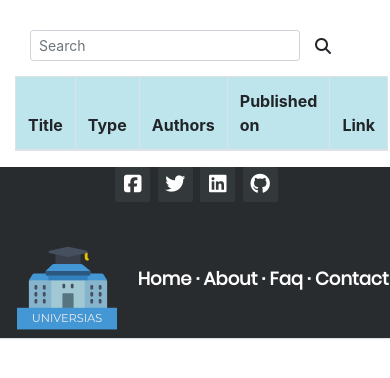
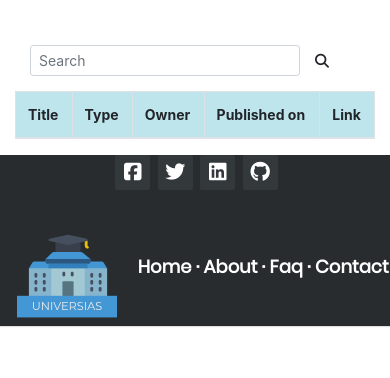
Before and after one commit to Elcaveman/Universias, a Django app: page /posts/ in a window 390 px wide. Shown: the part 76-454 px from the top of the page. Run offline with Django 3.2, Linux system fonts and the light colour scheme; the visitor is signed in with stand-in values (Sample User, id 1); data that the repository does not hold is empty; some libraries are stand-ins or nearby versions.

Commit message:
responsiveness + profile table + delete fun fixes

```diff
--- a/library/templates/library/posts_table.html
+++ b/library/templates/library/posts_table.html
@@ -3,20 +3,20 @@
 {% block posts_table %}
 
 <div class="table container" style="padding-top: 15px!important;">
-  <form class="form-inline active-cyan-4">
+  <form class="form-inline active-cyan-4 bis">
     {% csrf_token %}
     <input class="form-control form-control-sm mr-10 w-75" type="text" placeholder="Search"
       aria-label="Search" style="margin: 15px!important;" id="search_input">
     <i class="fas fa-search" aria-hidden="true"></i>
   </form>
-    <table class="table table-bordered">
+    <table class="table table-bordered bis">
       <thead>
         <tr class="table-info">
-          <th data-column="title" data-order="desc">Title</th>
-          <th data-column="type" data-order="desc">Type</th>
-          <th data-column="authors" data-order="desc">Authors</th>
-          <th data-column="timestamp" data-order="desc">Published on</th>
-          <th data-column="link" data-order="desc">Link</th>
+          <th data-column="title" data-order="desc" scope="col">Title</th>
+          <th data-column="type" data-order="desc" scope="col">Type</th>
+          <th data-column="authors" data-order="desc" scope="col">Owner</th>
+          <th data-column="timestamp" data-order="desc" scope="col">Published on</th>
+          <th data-column="link" data-order="desc" scope="col">Link</th>
         </tr>
       </thead>
       <tbody id="PostsTable" api="/postsAPI/" user={{ user.pk }}>
--- a/library/views.py
+++ b/library/views.py
@@ -36,7 +36,7 @@ def postsAPI(request):
 @login_required
 def user_posts(request , user_id):
     posts_list = list(models.Post.objects.filter(authors__pk = user_id).values(
-        'id','title','pub_type','authors','timestamp'
+        'id','title','pub_type','owner','timestamp'
     ))
     return JsonResponse(posts_list, safe = False)
 
--- a/static/css/main.css
+++ b/static/css/main.css
@@ -208,7 +208,9 @@ a.hover-reverse:hover, a.hover-reverse:focus, a.hover-reverse:active {
 
 	margin-left: 3px;
 }
-
+.bis{
+  padding-top: 15px!important;
+}
 /* If you don't want the footer to be responsive, remove these media queries */
 
 @media (max-width: 600px) {
@@ -225,7 +227,10 @@ a.hover-reverse:hover, a.hover-reverse:focus, a.hover-reverse:active {
 
 	.footer-distributed .footer-left p.footer-links{
 		line-height: 1.8;
-	}
+  }
+  .bis{
+    font-size: 14px;
+  }
 }
 
 .btn:link,
--- a/static/js/table.js
+++ b/static/js/table.js
@@ -24,7 +24,6 @@ function populate_table(array){
             <button class="btn btn-danger hidden">Delete</button></a>`
         }
         return ''
-
     }
     for (let i =0 ; i<array.length ; i++){
         row_data = array[i];
```
Also changed, not shown: register/templates/register/profile_display.html (+9 -9 lines), static/css/profile.css (+29 -1 lines), Media/andrew-yang-gettyimages-1092084782-cropped_Q5Ki4kE.jpg (added), Media/ang-lee-gettyimages-163118045.jpg (added), Media/ang-lee-gettyimages-163118045_QhIIqni.jpg (added), Media/bibtex/bio-profile-j-allen-hynek-gettyimages-604553115_wcLwgp9.jpg (added), Media/bibtex/gettyimages-527711286.jpg (added), Media/bibtex/gettyimages-527711286_D4EzQN0.jpg (added), Media/premiere-of-8-at-the-wilshire-ebell-theatre---arrivals.jpg (added), Media/users/premiere-of-8-at-the-wilshire-ebell-theatre---arrivals_Wompb4w.jpg (added), 1 other file.
